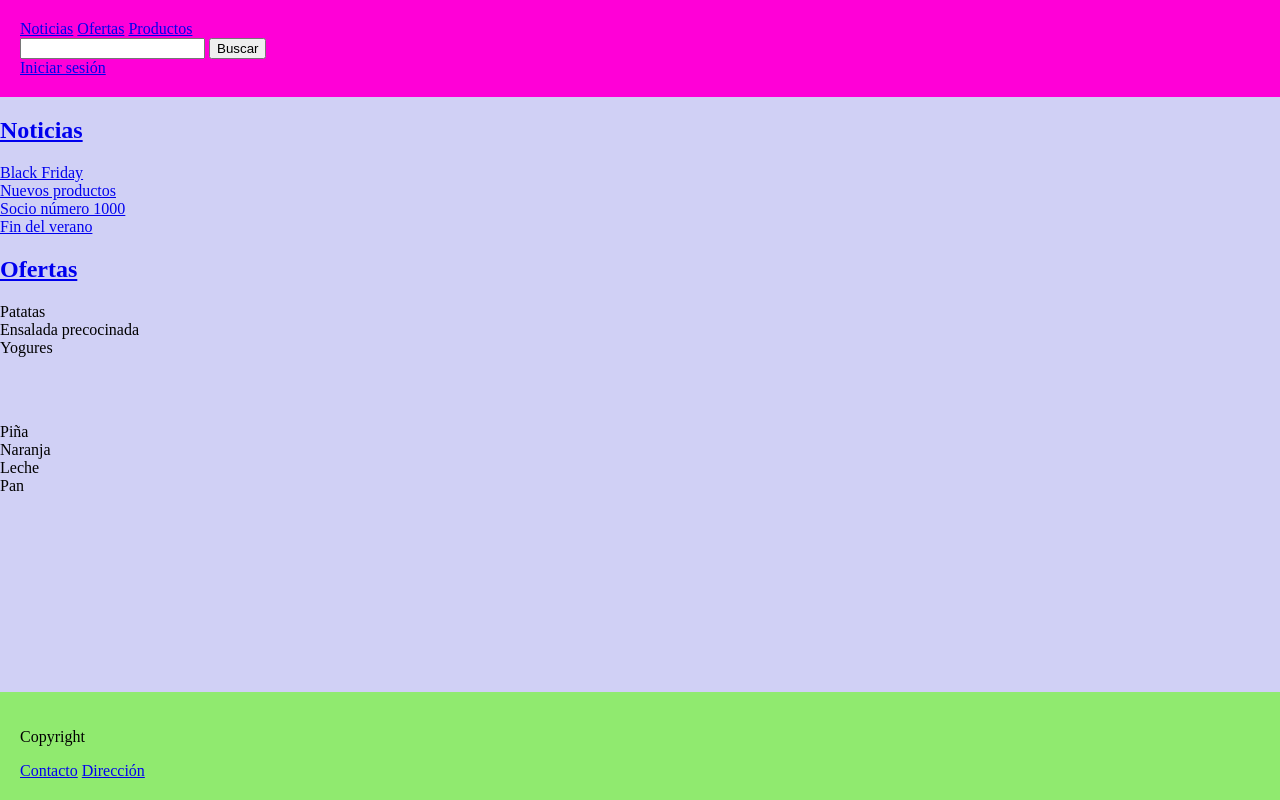
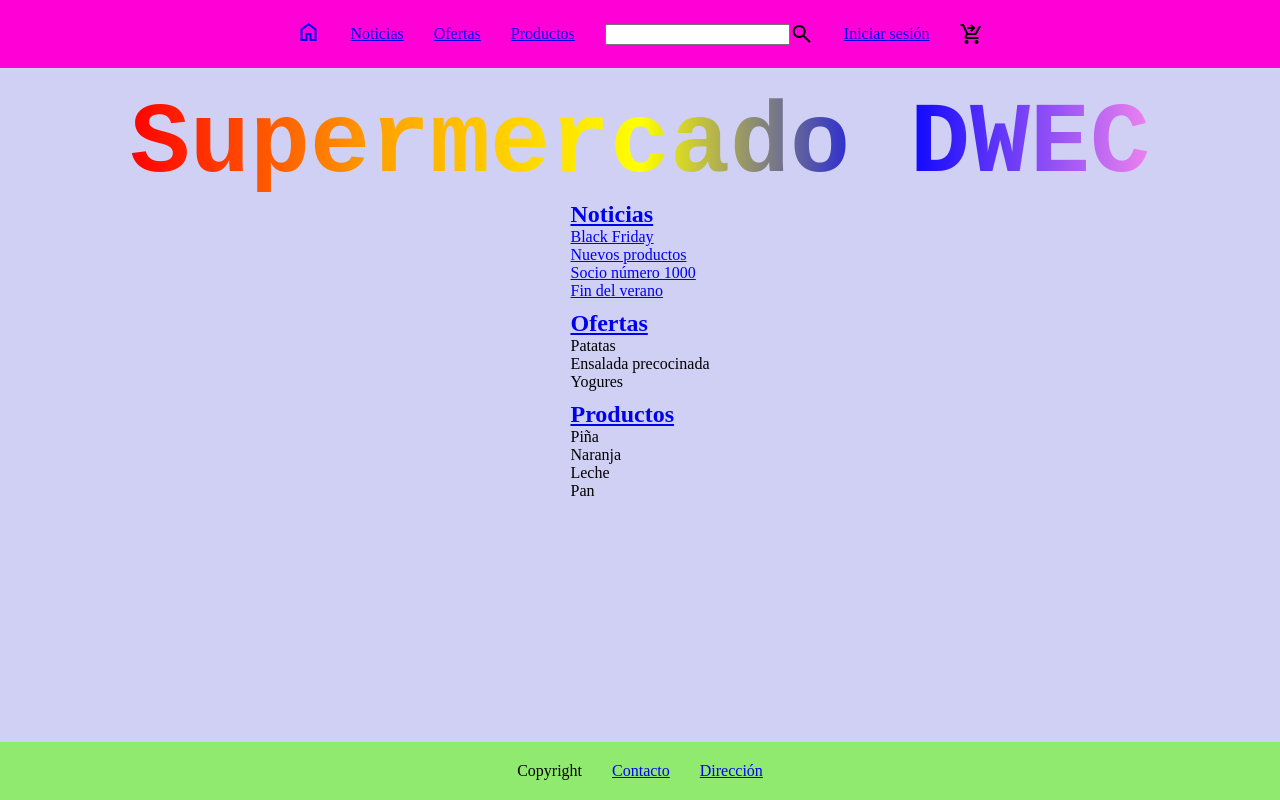
Before and after one commit to fdominguez-m/diseno_interfaces_web, a plain HTML site: page index.html in a window 1280 px wide. Drawn offline with nearby package versions, Linux system fonts and the light colour scheme.

Commit message:
28/09/2026 2

```diff
--- a/index.html
+++ b/index.html
@@ -5,25 +5,30 @@
     <meta name="viewport" content="width=device-width, initial-scale=1.0">
     <title>Supermercado DWEC</title>
     <link rel="stylesheet" href="style.css">
+    <link rel="stylesheet" href="https://fonts.googleapis.com/css2?family=Material+Symbols+Outlined">
 </head>
 
 <body>
     <header>
         <nav>
+            <a href="index.html"><span class="material-symbols-outlined">home</span></a>
             <a href="#">Noticias</a>
             <a href="#">Ofertas</a>
             <a href="#">Productos</a>
             <form action="/buscar" method="get">
                 <input type="search" id="buscar" name="q">
-                <button type="submit">Buscar</button>
+                <span class="material-symbols-outlined">search</span>
             </form>
             <a href="#">Iniciar sesión</a>
+            <span class="material-symbols-outlined">shopping_cart_checkout</span>
         </nav>
     </header>
 
     <main>
+        <h1>Supermercado DWEC</h1>
+        <div class="secciones">
             <section>
-            <h1><a href="#">Noticias</a></h1>
+                <h2><a href="#">Noticias</a></h2>
                 <article>
                     <a href="./black_friday.html">Black Friday</a>
                 </article>
@@ -38,18 +43,19 @@
                 </article>
             </section>
             <section>
-            <h1><a href="#">Ofertas</a></h1>
+                <h2><a href="#">Ofertas</a></h2>
                 <div>Patatas</div>
                 <div>Ensalada precocinada</div>
                 <div>Yogures</div>
             </section>
             <section>
-            <h1>Productos</h1>
+                <h2><a href="#">Productos</a></h2>
                 <div>Piña</div>
                 <div>Naranja</div>
                 <div>Leche</div>
                 <div>Pan</div>
             </section>
+        </div>
     </main>
 
     <footer>
--- a/style.css
+++ b/style.css
@@ -1,10 +1,18 @@
+/* RESETEO */
+* {
+    margin: 0;
+        /*Por defecto, body tiene 8*/
+}
+
+/* CÓDIGO */
+@import url('https://fonts.googleapis.com/css2?family=Fira+Code:wght@300;400;500&display=swap');
+
 body {
     background-color: rgb(208, 208, 245);
-    margin: 0;
-        /*Por defecto, body tiene 8*/
-        min-height: 100vh;
+    min-height: 100vh;
     display: flex;
     flex-direction: column;
+    justify-content: center;
 }
 
 header {
@@ -13,20 +21,61 @@ header {
     /*margin: separación de la caja respecto a otras cajas.
     padding: separación de los elementos de la caja respecto a esta.
     */
+
+}
+
+nav {
+    display: flex;
+    justify-content: center;
+    align-items: center;
+        /*Alinea los elementos en un eje X*/
+    gap: 30px;
+}
+
+form {
+    display: flex;
+    align-items: center;
 }
 
 main {
+    padding: 20px;
     flex: 1;
-        /**/
+        /*Esto permite que el main ocupe más espacio para que el footer y el header se queden en su sitio.*/
+    display: flex;
+    flex-direction: column;
+    align-items: center;
 }
 
 h1 {
+    font-size: 100px;
+    background: linear-gradient(
+        to right,
+        red,
+        orange,
+        yellow,
+        blue,
+        violet
+    );
     background-clip: text;
+    -webkit-background-clip: text;
+
     color: transparent;
+    -webkit-text-fill-color: transparent;
+
+    font-family: 'Fira Code', monospace;
+}
+
+.secciones{
+    display: flex;
+    flex-direction: column;
+    gap: 10px;
 }
 
 footer{
     background-color: rgb(144, 234, 111);
         /*No hacía falta, pero ya que estaba.*/
     padding: 20px;
+    display: flex;
+    justify-content: center;
+    gap: 30px;
 }
```
Also changed, not shown: search_24dp_1F1F1F_FILL0_wght400_GRAD0_opsz24.png (added). Lines whose indentation alone changed are shown as unchanged.
